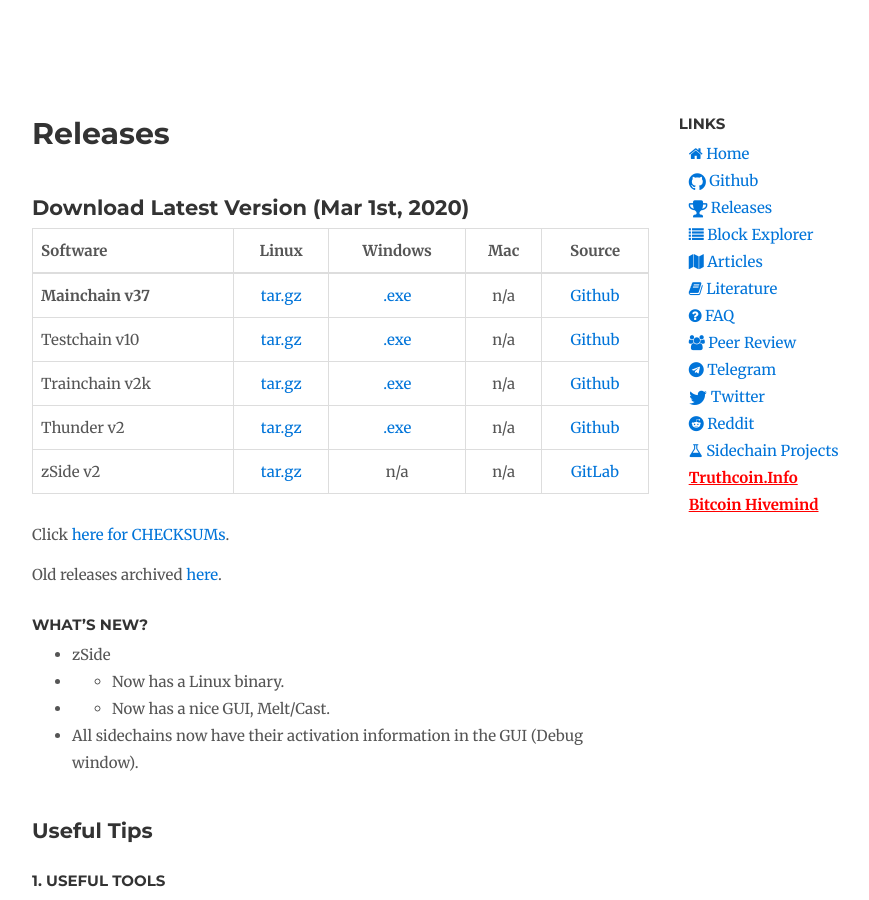
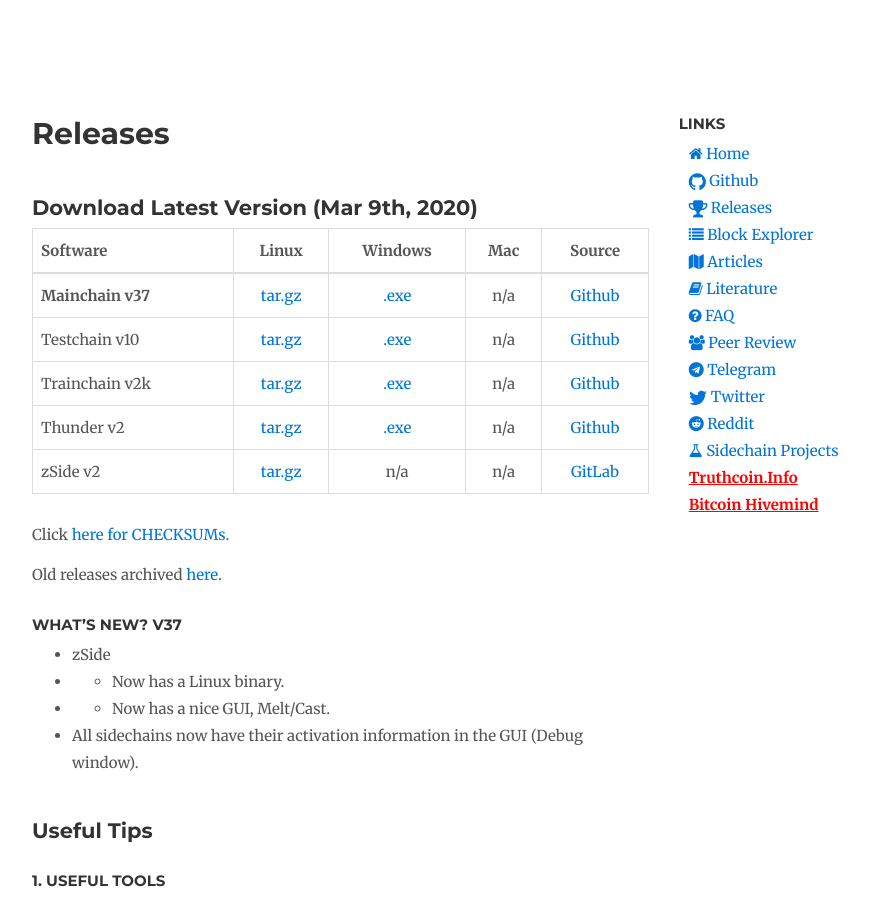
Before and after one commit to drivechain-project/drivechain.info, a Jekyll site: the page built from releases/index.md, in a window 1280 px wide and 900 px high. Shown: the whole window, without its empty margins (138-1007 px from the left). Built offline with Jekyll 4.4.1, drawn with Linux system fonts in a browser that asks for light colours; our own code applies the rules of GitHub Pages for plain Markdown files; comment, search, counter and statistics services are not loaded.

Commit message:
fix date

```diff
--- a/releases/index.md
+++ b/releases/index.md
@@ -5,7 +5,7 @@ title: Releases
 
 
 
-## Download Latest Version (Mar 1st, 2020)
+## Download Latest Version (Mar 9th, 2020)
 
 <!--
 /releases/bin/
@@ -38,7 +38,7 @@ Old releases archived [here](https://drive.google.com/drive/folders/195MeFVLI_bV
 
 
 
-### What's New?
+### What's New? v37
 
 * zSide
 * * Now has a Linux binary.
```
